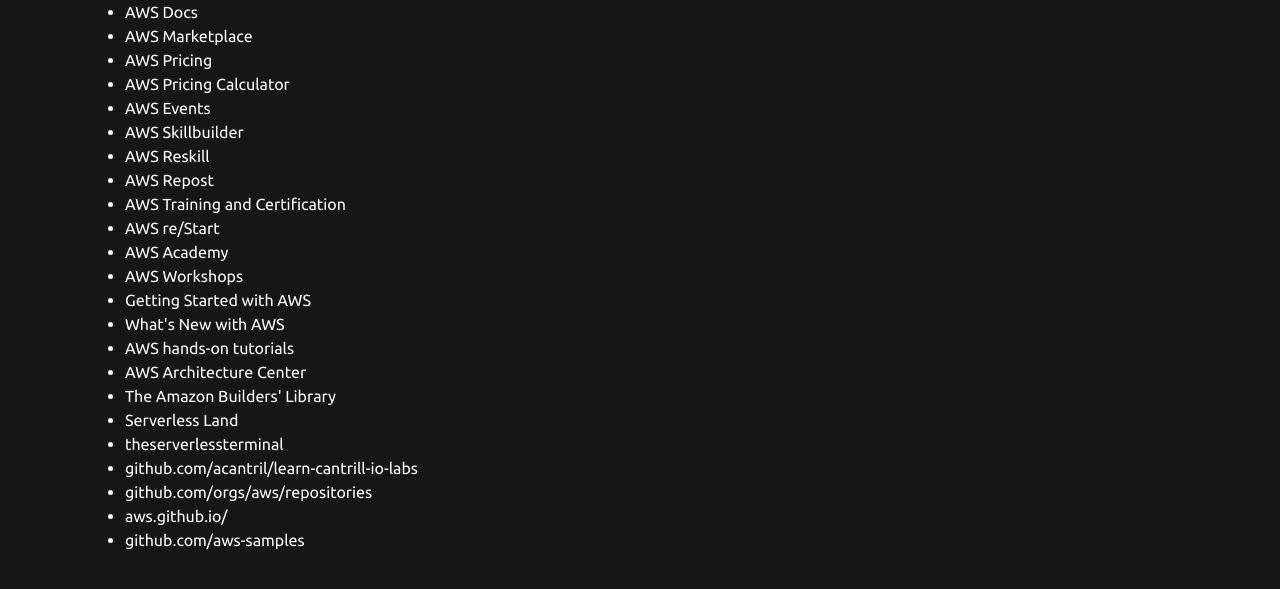
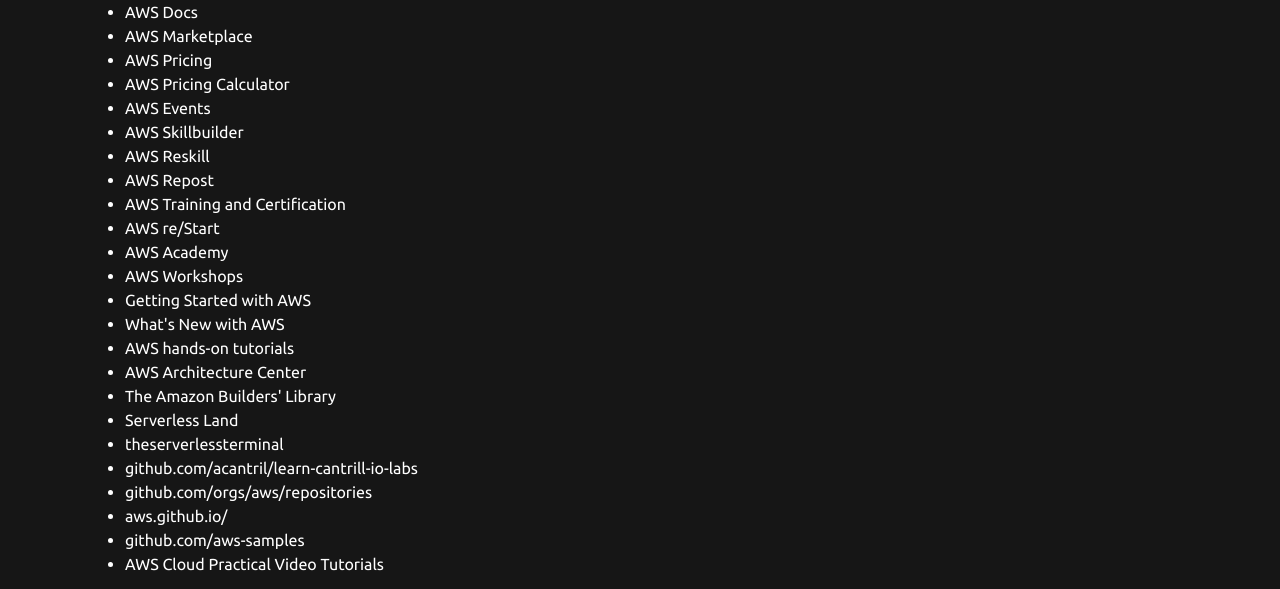
Before and after one commit to ROHITHNAIDU/rohith, a plain HTML site: page cloud.html in a window 1280 px wide. Shown: the part 160-749 px from the top of the page. Drawn offline with Linux system fonts and the light colour scheme.

Commit message:
Update cloud.html

```diff
--- a/cloud.html
+++ b/cloud.html
@@ -81,6 +81,7 @@
         <li><a href="https://github.com/orgs/aws/repositories" target="_blank">github.com/orgs/aws/repositories</a></li>
         <li><a href="https://aws.github.io/" target="_blank">aws.github.io/</a></li>
         <li><a href="https://github.com/aws-samples" target="_blank">github.com/aws-samples</a></li>
+        <li><a href="https://www.knowledgeindia.in/p/all-aws-videos-in-one-pl.html" target="_blank">AWS Cloud Practical Video Tutorials</a></li>
       </ul>
       <br>
       <h1>AZURE Resources</h1>
```
